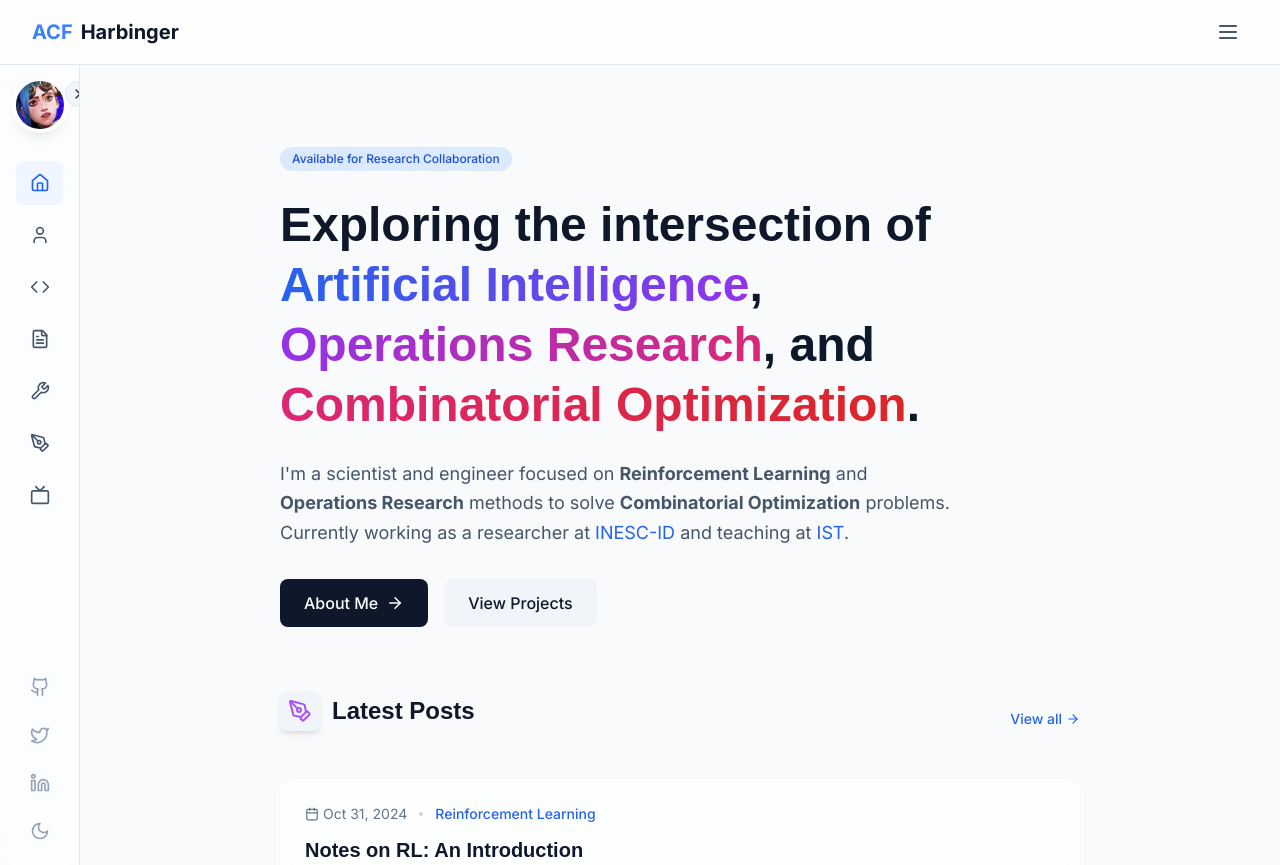
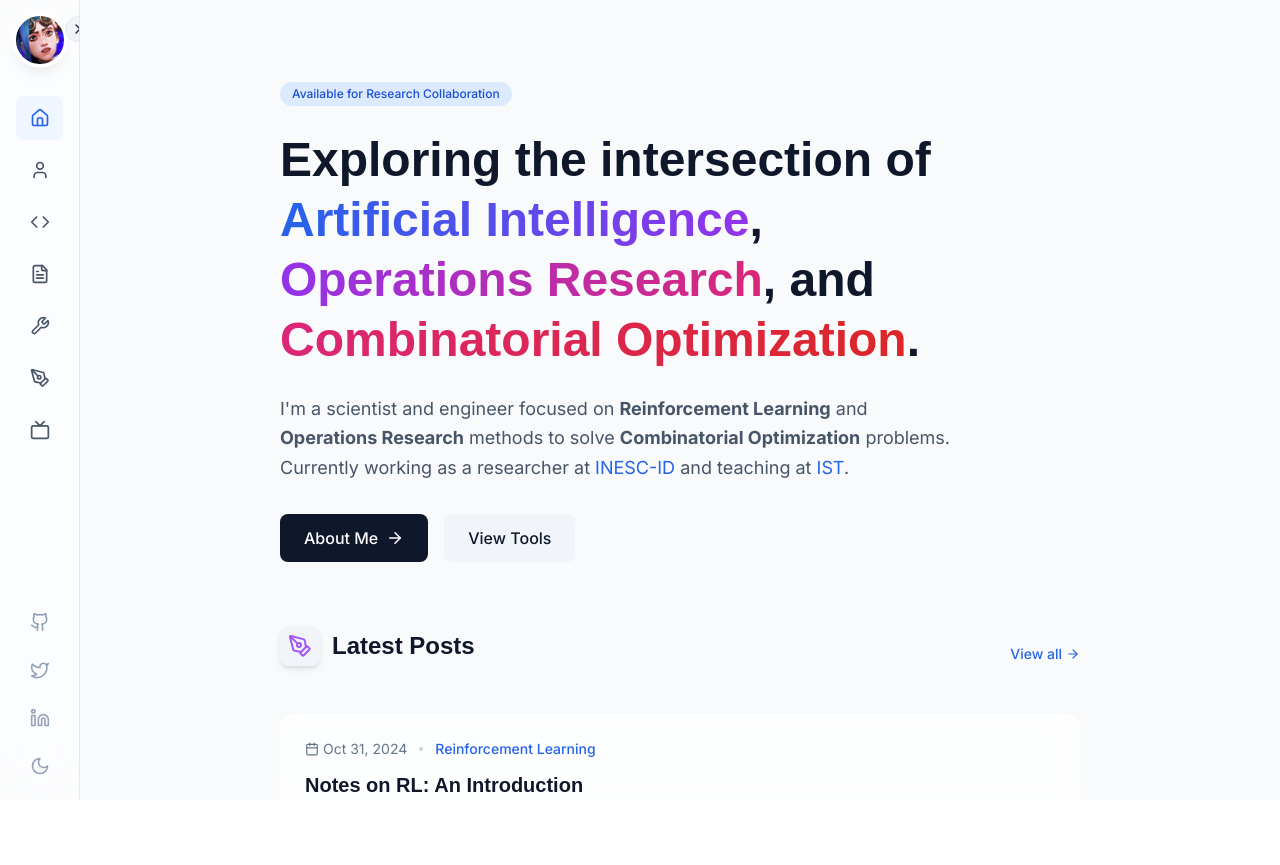
Before and after one commit to fafpinheiro/github-pages, a Next.js app: page /github-pages/ in a window 1280 px wide. After the commit the page ends 800 px from the top, so only its background shows below. Built offline with nearby package versions, Linux system fonts and the light colour scheme.

Commit message:
Hotfix for several issues, and updated main page and projects page links

```diff
--- a/app/content/posts/[slug]/page.tsx
+++ b/app/content/posts/[slug]/page.tsx
@@ -15,9 +15,9 @@ interface PostPageProps {
 
 // Map slugs to the corresponding HTML file names
 const POSTS_HTML_MAP: Record<string, string> = {
-  '2024-10-28-Attention-Learn-To-Solve-Routing-Problems': 'Attention_Learn_to_Solve_Routing_Problem.html',
-  '2024-10-28-Combinatorial-Optimization-Intro': 'Combinatorial_Optimization_an_Introduction.html',
-  '2024-10-31-Notes-on-RL-an-Introduction': 'Notes_on_RL_an_Introduction.html',
+  'Attention_Learn_to_Solve_Routing_Problem': 'Attention_Learn_to_Solve_Routing_Problem.html',
+  'Combinatorial_Optimization_an_Introduction': 'Combinatorial_Optimization_an_Introduction.html',
+  'Notes_on_RL_an_Introduction': 'Notes_on_RL_an_Introduction.html',
 };
 
 export async function generateStaticParams() {
--- a/app/content/posts/page.tsx
+++ b/app/content/posts/page.tsx
@@ -1,61 +1,52 @@
 import React from 'react';
 import { PenTool, Calendar, ArrowRight } from 'lucide-react';
-import { getAllPostSlugs, getMarkdownData } from '@/lib/markdown';
 import GlassCard from '@/src/components/ui/GlassCard';
 import SectionHeading from '@/src/components/ui/SectionHeading';
 import Badge from '@/src/components/ui/Badge';
-import { PostData } from '@/lib/markdown';
 import pageImage from '@/assets/images/G7HNekqXUAAueb6.jpg';
 
-// 1. Define the categories here to match your Home page
-const POSTS_CATEGORY_MAP: Record<string, string> = {
-  '2024-10-28-Attention-Learn-To-Solve-Routing-Problems': 'Deep Learning',
-  '2024-10-28-Combinatorial-Optimization-Intro': 'Math',
-  '2024-10-31-Notes-on-RL-an-Introduction': 'Reinforcement Learning',
-};
 
-// Extend PostData to include the selected/generated excerpt
-const POSTS_EXCERPT_MAP: Record<string, string> = {
-  '2024-10-28-Attention-Learn-To-Solve-Routing-Problems': 'A deep dive into the foundational concepts of Reinforcement Learning, exploring Markov Decision Processes (MDPs) and basic policy iteration methods.',
-  '2024-10-28-Combinatorial-Optimization-Intro': 'Analyzing the application of Attention mechanisms in Neural Combinatorial Optimization. How transformers can replace heuristics for TSP and VRP.',
-  '2024-10-31-Notes-on-RL-an-Introduction': 'An introduction to the field of Combinatorial Optimization, focusing on complexity classes (P vs NP) and exact vs. heuristic solving methods.',
-};
-
-interface PostWithExcerpt extends PostData {
+interface PostData {
+  slug: string;
+  title: string;
+  date: string;
+  tags: string[];
+  category: string;
   excerpt: string;
 }
 
-// Helper to fetch, process, and sort ALL posts
-async function getAllPosts(): Promise<PostWithExcerpt[]> {
-  const slugs = getAllPostSlugs();
+const POSTS_DATA: PostData[] = [
+  {
+    slug: 'Notes_on_RL_an_Introduction',
+    title: 'Notes on Reinforcement Learning: an Introduction',
+    date: '2024-10-31',
+    tags: ['RL', 'Deep Learning', 'Math'],
+    category: 'Reinforcement Learning',
+    excerpt: 'A deep dive into the foundational concepts of Reinforcement Learning, exploring Markov Decision Processes (MDPs) and basic policy iteration methods.',
+  },
+  {
+    slug: 'Attention_Learn_to_Solve_Routing_Problem',
+    title: 'Attention! Learn to Solve Routing Problems',
+    date: '2024-10-28',
+    tags: ['Deep Learning', 'Optimization', 'VRP'],
+    category: 'Deep Learning',
+    excerpt: 'Analyzing the application of Attention mechanisms in Neural Combinatorial Optimization. How transformers can replace heuristics for TSP and VRP.',
+  },
+  {
+    slug: 'Combinatorial_Optimization_an_Introduction',
+    title: 'Combinatorial Optimization: an Introduction',
+    date: '2024-10-28',
+    tags: ['Math', 'Optimization', 'Algorithms'],
+    category: 'Math',
+    excerpt: 'An introduction to the field of Combinatorial Optimization, focusing on complexity classes (P vs NP) and exact vs. heuristic solving methods.',
+  },
+].sort((a, b) => (new Date(a.date) < new Date(b.date) ? 1 : -1));
 
-  const posts = await Promise.all(
-    slugs.map(async ({ slug }) => {
-      const data = await getMarkdownData(slug);
+// The fetching function now just returns the static array
+async function getAllPosts(): Promise<PostData[]> {
+    return POSTS_DATA;
+}
 
-      // 2. Resolve the Excerpt
-      let excerpt: string;
-      const mapExcerpt = POSTS_EXCERPT_MAP[slug];
-      if (mapExcerpt) {
-        excerpt = mapExcerpt;
-      } else {
-        const plainText = data.contentHtml.replace(/<[^>]+>/g, '');
-        excerpt = plainText.slice(0, 160) + (plainText.length > 160 ? '...' : '');
-      }
-
-      // 3. Resolve the Category (Use Map -> Fallback to Markdown Data -> Fallback to 'Uncategorized')
-      const category = POSTS_CATEGORY_MAP[slug] || data.category || 'Uncategorized';
-
-      return {
-        ...data,
-        category, // Override with the mapped category
-        excerpt
-      };
-    })
-  );
-
-  return posts.sort((a, b) => (new Date(a.date) < new Date(b.date) ? 1 : -1));
-}
 
 export default async function NotesIndexPage() {
   const posts = await getAllPosts();
--- a/app/content/projects/page.tsx
+++ b/app/content/projects/page.tsx
@@ -8,9 +8,6 @@ import pageImage from '@/assets/images/Ella-Purnell-Jinx-Arcane-League-of-Legend
 
 // Common style for links
 const linkStyles = "inline-flex items-center text-sm font-medium text-purple-400 hover:text-purple-300 transition-colors";
-
-// --- Mock external URLs for PDFs to prevent local file resolution errors ---
-const MOCK_PDF_BASE = "https://example.com/docs/paper_";
 
 export default function ProjectsPage() {
   return (
@@ -61,7 +58,7 @@ export default function ProjectsPage() {
           <GlassCard className="p-6">
             <h3 className="text-xl font-bold text-slate-900 dark:text-white mb-2">CSE Master of Science (MSc) Dissertation</h3>
             <p className="text-slate-600 dark:text-slate-300 mb-4">
-              Thesis: 'Leveraging Deep Unsupervised Models Towards Learning Robust Multimodal Representations'. Developed and compared new Multimodal Deep Unsupervised Models.
+              Thesis: "Leveraging Deep Unsupervised Models Towards Learning Robust Multimodal Representations". Developed and compared new Multimodal Deep Unsupervised Models.
             </p>
             <div className="flex flex-wrap gap-4 items-center">
                 <div className="flex gap-2">
@@ -70,7 +67,7 @@ export default function ProjectsPage() {
                 </div>
                 <div className="flex gap-4">
                     <Link
-                        href="https://example.com/docs/dissertation.pdf" // Placeholder for local file
+                        href="../docs/IST_UL___MEIC_Thesis___Dissertacao_final__Copy_.pdf"
                         target="_blank"
                         rel="noopener noreferrer"
                         className={linkStyles}
@@ -83,7 +80,7 @@ export default function ProjectsPage() {
                         rel="noopener noreferrer"
                         className={linkStyles}
                     >
-                        <Code className="w-4 h-4 mr-1" /> GitHub
+                        <Code className="w-4 h-4 mr-1" /> GitHub Repository
                     </Link>
                 </div>
             </div>
@@ -98,10 +95,9 @@ export default function ProjectsPage() {
                 <div className="flex gap-2">
                     <Badge>Reinforcement Learning</Badge>
                     <Badge>Optimization</Badge>
-                    <Badge>CVRP</Badge>
                 </div>
                 <Link
-                    href="https://example.com/docs/workshop_poster.png" // Placeholder for local file
+                    href="../images/workshop_posters/workshop-poster.png"
                     target="_blank"
                     rel="noopener noreferrer"
                     className={linkStyles}
@@ -131,7 +127,7 @@ export default function ProjectsPage() {
           </GlassCard>
            <GlassCard className="p-6">
             <h3 className="text-lg font-bold text-slate-900 dark:text-white mb-1">Personal Website</h3>
-            <p className="text-sm text-slate-500 dark:text-slate-400 mb-3">Built with Next.js, React, and Tailwind CSS for modern design.</p>
+            <p className="text-sm text-slate-500 dark:text-slate-400 mb-3">The website you are looking at right now, showcasing my blog posts and projects. Built with Next.js, React, and Tailwind CSS for modern design.</p>
             <Link
                 href="https://github.com/ACFHarbinger/github-pages"
                 target="_blank"
--- a/app/layout.tsx
+++ b/app/layout.tsx
@@ -1,16 +1,19 @@
 import type { Metadata } from 'next';
 import { Inter } from 'next/font/google';
 import './globals.css';
-
-// Import the Header and the Client Layout Wrapper
-import Header from '@/src/components/layout/Header';
-import ClientLayoutWrapper from '@/app/ClientLayoutWrapper'; // Assuming this exists at app/ClientLayoutWrapper.tsx
+import ClientLayoutWrapper from './ClientLayoutWrapper';
+import nextConfig from '../next.config.js'; // Note: This path might need fixing depending on how Next.js handles it
 
 const inter = Inter({ subsets: ['latin'] });
 
+const basePath = nextConfig.basePath || '';
+
 export const metadata: Metadata = {
-  title: 'ACFHarbinger',
-  description: 'Personal Website',
+  title: 'ACF | Harbinger',
+  description: 'Personal blog and portfolio.',
+  icons: {
+    icon: `${basePath}/favicon.ico`
+  }
 };
 
 export default function RootLayout({
@@ -20,16 +23,10 @@ export default function RootLayout({
 }) {
   return (
     <html lang="en">
-      <body className={`${inter.className} bg-slate-50 dark:bg-slate-950 h-full`}>
-
-        {/* The Mobile-Only Header is placed here, outside the Sidebar/Main wrapper */}
-        <Header />
-
-        {/* Pass the page content (children) to the wrapper that adds the Sidebar and Footer */}
+      <body className={inter.className}>
         <ClientLayoutWrapper>
           {children}
         </ClientLayoutWrapper>
-
       </body>
     </html>
   );
--- a/app/page.tsx
+++ b/app/page.tsx
@@ -1,6 +1,5 @@
 import React from 'react';
-import { PenTool, Calendar, Star, Github, ExternalLink, Code, MapPin, ArrowRight } from 'lucide-react';
-// ClientLayoutWrapper is removed from imports as it is now in layout.tsx
+import { PenTool, Calendar, Star, FileText, BookOpen, Code, ArrowRight } from 'lucide-react';
 import GlassCard from '../src/components/ui/GlassCard';
 import SectionHeading from '../src/components/ui/SectionHeading';
 import Badge from '../src/components/ui/Badge';
@@ -11,7 +10,7 @@ import { BlogPost, Project } from '../src/types';
  */
 const BLOG_POSTS: BlogPost[] = [
   {
-    id: '2024-10-31-Notes-on-RL-an-Introduction', // <--- CORRECT SLUG
+    id: 'Notes_on_RL_an_Introduction',
     date: 'Oct 31, 2024',
     category: 'Reinforcement Learning',
     title: 'Notes on RL: An Introduction',
@@ -19,7 +18,7 @@ const BLOG_POSTS: BlogPost[] = [
     tags: ['Basics', 'Theory']
   },
   {
-    id: '2024-10-28-Attention-Learn-To-Solve-Routing-Problems', // <--- CORRECT SLUG
+    id: 'Attention_Learn_to_Solve_Routing_Problem',
     date: 'Oct 28, 2024',
     category: 'Deep Learning',
     title: 'Attention: Learn To Solve Routing Problems',
@@ -27,7 +26,7 @@ const BLOG_POSTS: BlogPost[] = [
     tags: ['Routing', 'Attention']
   },
   {
-    id: '2024-10-28-Combinatorial-Optimization-Intro', // <--- CORRECT SLUG
+    id: 'Combinatorial_Optimization_an_Introduction',
     date: 'Oct 28, 2024',
     category: 'Math',
     title: 'Combinatorial Optimization Intro',
@@ -42,25 +41,28 @@ const PROJECTS: Project[] = [
     id: 'p1',
     title: 'WSmart Route+',
     description: 'A Reinforcement Learning agent designed to optimize Waste Collection routing. This project explores how RL agents can learn efficient paths in dynamic environments compared to traditional heuristics.',
-    links: [{ label: 'Paper', url: '#', icon: <ExternalLink size={14} /> }],
+    links: [{ label: 'Workshop Poster', url: '/github-pages/images/workshop_posters/workshop-poster.png', icon: <FileText size={14} className="w-4 h-4 mr-1" /> }],
     stats: 'RL Agent',
     icon: undefined,
     iconColorClass: ''
   },
   {
     id: 'p2',
-    title: 'Multimodal Graph Neural Network',
-    description: 'Research on Automatic Generation of Coherent Image Descriptions. This MGNN model leverages graph structures to bridge the gap between visual features and semantic text generation.',
-    links: [{ label: 'View Research', url: '/content/projects', icon: <ExternalLink size={14} /> }],
+    title: 'CSE Master of Science (MSc) Dissertation',
+    description: 'Thesis: "Leveraging Deep Unsupervised Models Towards Learning Robust Multimodal Representations". Developed and compared new Multimodal Deep Unsupervised Models.',
+    links: [
+      { label: 'Dissertation PDF', url: '/github-pages/docs/IST_UL___MEIC_Thesis___Dissertacao_final__Copy_.pdf', icon: <BookOpen size={14} className="w-4 h-4 mr-1" /> },
+      { label: 'GitHub Repository', url: 'https://github.com/ACFHarbinger/rgmc', icon: <Code size={14} className="w-4 h-4 mr-1" /> }
+    ],
     stats: 'GNN',
     icon: undefined,
     iconColorClass: ''
   },
   {
     id: 'p3',
-    title: 'Personal Portfolio',
-    description: 'The website you are looking at right now. Built with Next.js 14, TypeScript, and Tailwind CSS to serve as a digital garden for my research and projects.',
-    links: [{ label: 'Source', url: 'https://github.com/acfharbinger', icon: <Github size={14} /> }],
+    title: 'Personal Website',
+    description: 'The website you are looking at right now, showcasing my blog posts and projects. Built with Next.js, React, and Tailwind CSS for modern design.',
+    links: [{ label: 'GitHub Repository', url: 'https://github.com/acfharbinger', icon: <Code size={14} className="w-4 h-4 mr-1" /> }],
     stats: 'Next.js',
     icon: undefined,
     iconColorClass: ''
@@ -88,8 +90,8 @@ export default function Home() {
             <a href="/github-pages/content/about" className="px-6 py-3 bg-slate-900 dark:bg-white text-white dark:text-slate-900 rounded-lg font-medium hover:bg-slate-800 dark:hover:bg-slate-100 transition-colors flex items-center gap-2">
               About Me <ArrowRight size={18} />
             </a>
-            <a href="/github-pages/content/projects" className="px-6 py-3 bg-slate-100 dark:bg-slate-800 text-slate-900 dark:text-white rounded-lg font-medium hover:bg-slate-200 dark:hover:bg-slate-700 transition-colors">
-              View Projects
+            <a href="/github-pages/content/tools" className="px-6 py-3 bg-slate-100 dark:bg-slate-800 text-slate-900 dark:text-white rounded-lg font-medium hover:bg-slate-200 dark:hover:bg-slate-700 transition-colors">
+              View Tools
             </a>
           </div>
         </div>
@@ -99,7 +101,7 @@ export default function Home() {
       <section className="mb-16">
         <div className="flex items-center justify-between mb-8">
           <SectionHeading title="Latest Posts" icon={<PenTool className="text-purple-500" />} />
-          <a href="/content/posts" className="text-sm font-medium text-blue-600 dark:text-blue-400 hover:underline flex items-center gap-1">
+          <a href="/github-pages/content/posts" className="text-sm font-medium text-blue-600 dark:text-blue-400 hover:underline flex items-center gap-1">
             View all <ArrowRight size={14} />
           </a>
         </div>
@@ -119,10 +121,15 @@ export default function Home() {
                 <p className="text-slate-600 dark:text-slate-400 mb-4 line-clamp-2">
                   {post.excerpt}
                 </p>
-                <div className="flex gap-2">
-                  {post.tags.map(tag => (
-                    <Badge key={tag} variant="outline" className="text-xs">{tag}</Badge>
-                  ))}
+                <div className="flex flex-wrap gap-2 items-center justify-between mt-auto">
+                  <div className="flex gap-2">
+                      {post.tags.map(tag => (
+                      <Badge key={tag} variant="outline" className="text-xs">{tag}</Badge>
+                      ))}
+                  </div>
+                  <a href={`/github-pages/content/posts/${post.id}`} className="text-sm font-medium text-blue-600 dark:text-blue-400 flex items-center gap-1 group-hover:translate-x-1 transition-transform">
+                      Read more <ArrowRight size={14} />
+                  </a>
                 </div>
               </div>
             </GlassCard>
@@ -134,7 +141,7 @@ export default function Home() {
       <section>
         <div className="flex items-center justify-between mb-8">
           <SectionHeading title="Latest Projects" icon={<Code className="text-blue-500" />} />
-          <a href="/content/projects" className="text-sm font-medium text-blue-600 dark:text-blue-400 hover:underline flex items-center gap-1">
+          <a href="/github-pages/content/projects" className="text-sm font-medium text-blue-600 dark:text-blue-400 hover:underline flex items-center gap-1">
             View portfolio <ArrowRight size={14} />
           </a>
         </div>
@@ -159,7 +166,7 @@ export default function Home() {
                     <a
                       key={idx}
                       href={link.url}
-                      className="flex items-center gap-1.5 text-slate-600 hover:text-blue-600 dark:text-slate-400 dark:hover:text-blue-400 transition-colors font-medium"
+                      className="inline-flex items-center text-sm font-medium text-purple-400 hover:text-purple-300 transition-colors"
                     >
                       {link.icon} {link.label}
                     </a>
--- a/src/components/ReportWrapper.tsx
+++ b/src/components/ReportWrapper.tsx
@@ -38,9 +38,7 @@ const loadMathJax = () => {
     return;
   }
 
-  // 4. Load Polyfill: REMOVED DUE TO PREVIOUSLY IDENTIFIED NETWORK ERROR
-
-  // 5. Load MathJax
+  // 4. Load MathJax
   const mathJaxScript = document.createElement('script');
   mathJaxScript.id = 'MathJax-script';
   mathJaxScript.async = true;
@@ -56,6 +54,8 @@ const ReportWrapper: React.FC<ReportWrapperProps> = ({
   title
 }) => {
   const scriptsLoadedRef = useRef(false);
+  // FIX: Create a ref to the HTML content container div
+  const contentRef = useRef<HTMLDivElement>(null);
 
   // Effect 1: Handles MathJax initial load and updates based on content
   useEffect(() => {
@@ -68,6 +68,9 @@ const ReportWrapper: React.FC<ReportWrapperProps> = ({
   useEffect(() => {
     if (scriptsLoadedRef.current) return;
     scriptsLoadedRef.current = true;
+
+    // FIX: Variable to hold the ID of the pending inline script timeout
+    let timeoutId: number | undefined;
 
     const loadScriptsSequential = async () => {
       // 1. Load external scripts (like Chart.js) sequentially
@@ -91,8 +94,9 @@ const ReportWrapper: React.FC<ReportWrapperProps> = ({
 
       // 2. Execute inline report logic safely and force a final MathJax typeset
       if (inlineScript) {
-        // Introduce a small delay (50ms) to ensure the DOM is ready for charts/scripts
-        setTimeout(() => {
+        // Introduce a small delay to ensure the DOM is ready for charts/scripts
+        // Store the timeout ID so we can cancel it on cleanup
+        timeoutId = window.setTimeout(() => {
             try {
                 const scriptEl = document.createElement('script');
 
@@ -128,18 +132,29 @@ const ReportWrapper: React.FC<ReportWrapperProps> = ({
     return () => {
         scriptsLoadedRef.current = false;
 
-        // 🚨 CHART.JS CLEANUP FIX
-        // This attempts to destroy all Chart.js instances associated with canvas elements
-        // in the document, preventing the "Canvas is already in use" error on re-render.
-        if (window.Chart) {
+        // FIX 1: Clear the pending setTimeout (prevents stale script from running)
+        if (timeoutId !== undefined) {
+            window.clearTimeout(timeoutId);
+        }
+
+        // 🚨 FIX 2 & 3: ROBUST CHART.JS CLEANUP
+        if (window.Chart && contentRef.current) {
             try {
-                // Iterate over all canvas elements to find and destroy existing charts
-                document.querySelectorAll('canvas').forEach(canvasEl => {
+                // 1. Destroy existing chart instances
+                const canvases = contentRef.current.querySelectorAll('canvas');
+
+                canvases.forEach(canvasEl => {
                     const existingChart = window.Chart.getChart(canvasEl);
                     if (existingChart) {
                         existingChart.destroy();
                     }
                 });
+
+                // 2. 🌟 CRITICAL FIX: Forcefully clear the container's inner HTML
+                // This guarantees the canvas elements are physically removed from the DOM
+                // before the next render cycle, finally preventing the reuse error.
+                contentRef.current.innerHTML = '';
+
             } catch (e) {
                 console.warn("Error during Chart.js cleanup:", e);
             }
@@ -158,6 +173,7 @@ const ReportWrapper: React.FC<ReportWrapperProps> = ({
 
       {/* Inject HTML Content */}
       <div
+        ref={contentRef}
         className="post-container report-content py-10 space-y-20"
         dangerouslySetInnerHTML={{ __html: content }}
       />
```
